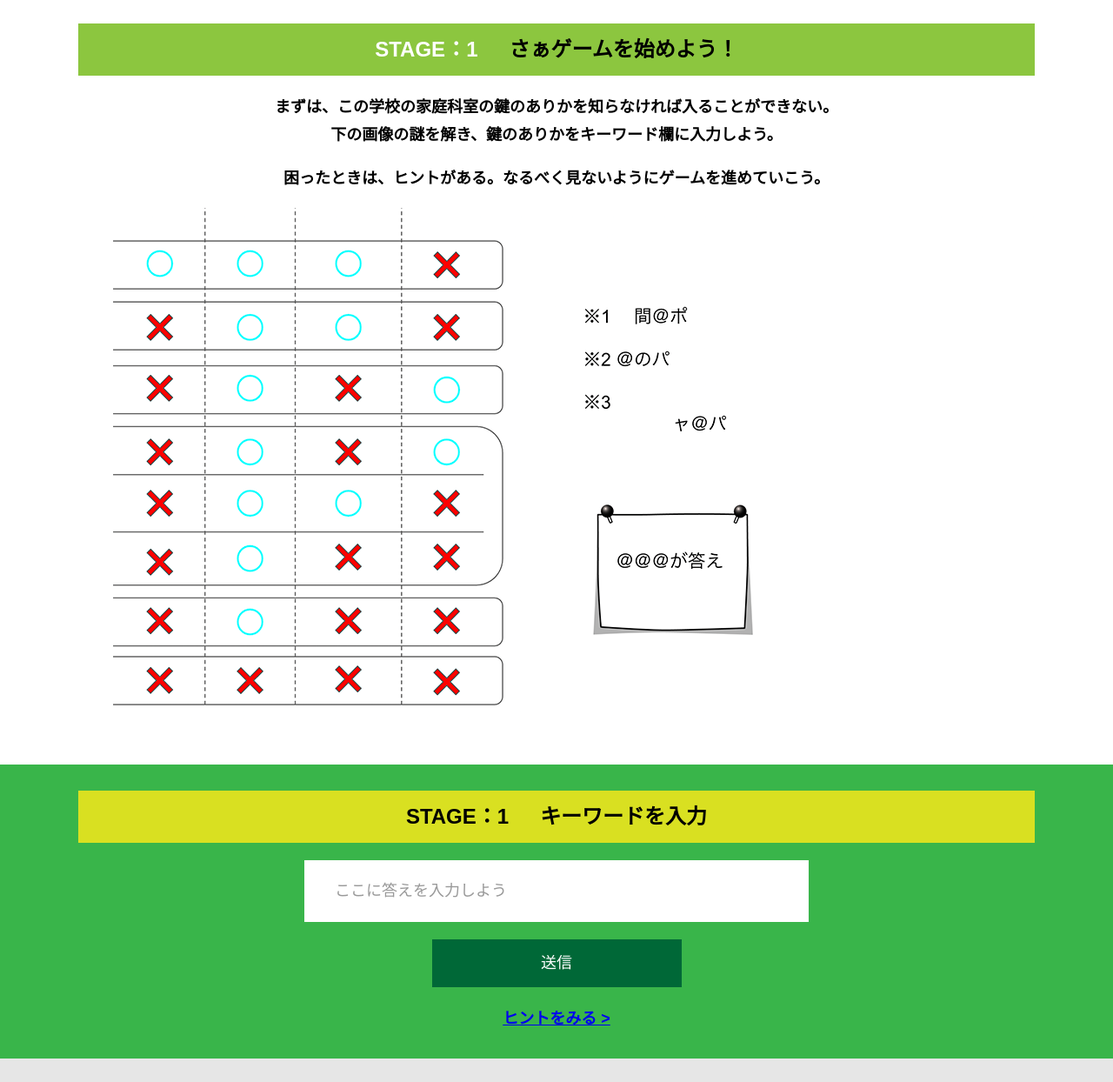
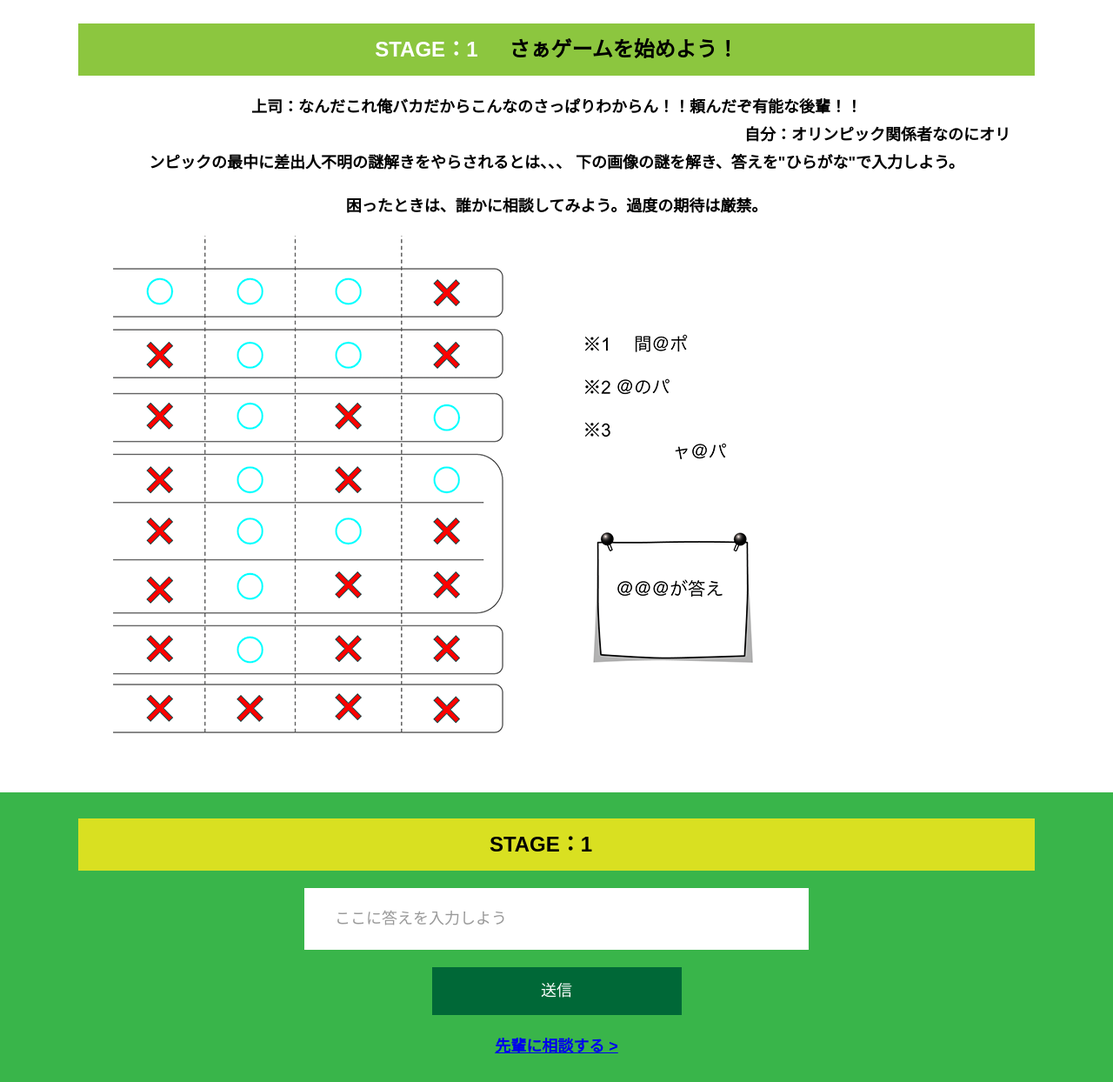
Before and after one commit to asasass777/escape0, a plain HTML site: page main.html in a window 1280 px wide. Shown: the part 127-1371 px from the top of the page at 87% size. Drawn offline with nearby package versions, Linux system fonts and the light colour scheme.

Commit message:
Update main.html

```diff
--- a/main.html
+++ b/main.html
@@ -34,9 +34,10 @@
         <section class="section">
           <div class="container">
             <h2 class="section-title section-title--keycolorlight"><span class="section-title__stage">STAGE：1</span>さぁゲームを始めよう！</h2>
-            <p class="text-center">まずは、この学校の家庭科室の鍵のありかを知らなければ入ることができない。<br>
-              下の画像の謎を解き、鍵のありかをキーワード欄に入力しよう。</p>
-            <p class="text-center">困ったときは、ヒントがある。なるべく見ないようにゲームを進めていこう。</p>
+            <p class="text-center">上司：なんだこれ俺バカだからこんなのさっぱりわからん！！頼んだぞ有能な後輩！！<br>
+              　　　　　　　　　　　　　　　　　　　　　　　　　　　　　　　　　　　　　　　　　自分：オリンピック関係者なのにオリンピックの最中に差出人不明の謎解きをやらされるとは、、、
+              下の画像の謎を解き、答えを"ひらがな"で入力しよう。</p>
+            <p class="text-center">困ったときは、誰かに相談してみよう。過度の期待は厳禁。</p>
 
             <div class="container">
               <figure class="image__container">
@@ -59,7 +60,7 @@ Youtube貼り付けここまで -->
         <!-- STAGE1解答入力セクション　ここから -->
         <section class="section bg-color--keycolor">
           <div class="container">
-            <h2 class="section-title"><span class="section-title__stage">STAGE：1</span>キーワードを入力</h2>
+            <h2 class="section-title"><span class="section-title__stage">STAGE：1</span></h2>
             <!------------------------------------------------------------------------------------------------------------
               解答入力欄のコンポーネントです。入力欄・送信ボタン・エラーメッセージを表示します。
               v-bind:correct="correctAnswer['stage1']['q1']" は正解の解答を指します。
@@ -70,7 +71,7 @@ Youtube貼り付けここまで -->
             ------------------------------------------------------------------------------------------------------------>
             <answer-input v-bind:correct="correctAnswer['stage1']['q1']" v-on:answer-input="answerInput($event, 'stage1', 1)"></answer-input>
 
-            <a class="link-hint" href="hint1.html" target="hint1">ヒントをみる ></a>
+            <a class="link-hint" href="hint1.html" target="hint1">先輩に相談する ></a>
           </div>
         </section>
         <!-- STAGE1解答入力セクション　ここまで -->
```
